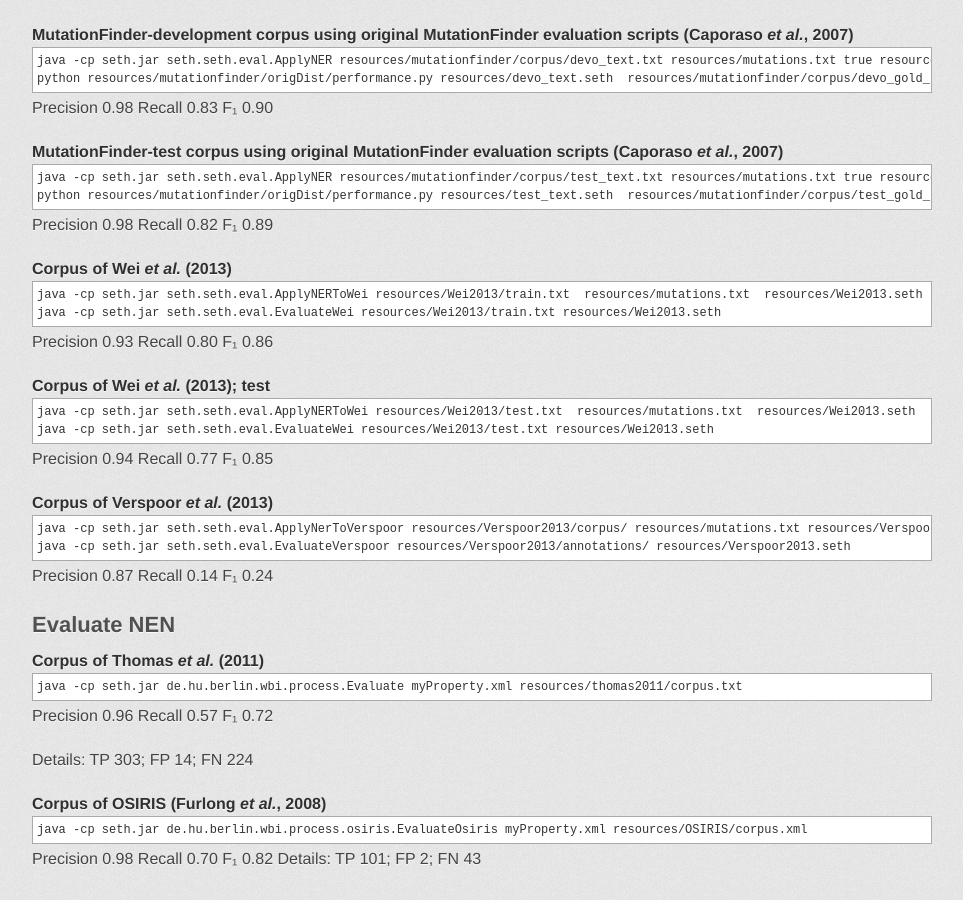
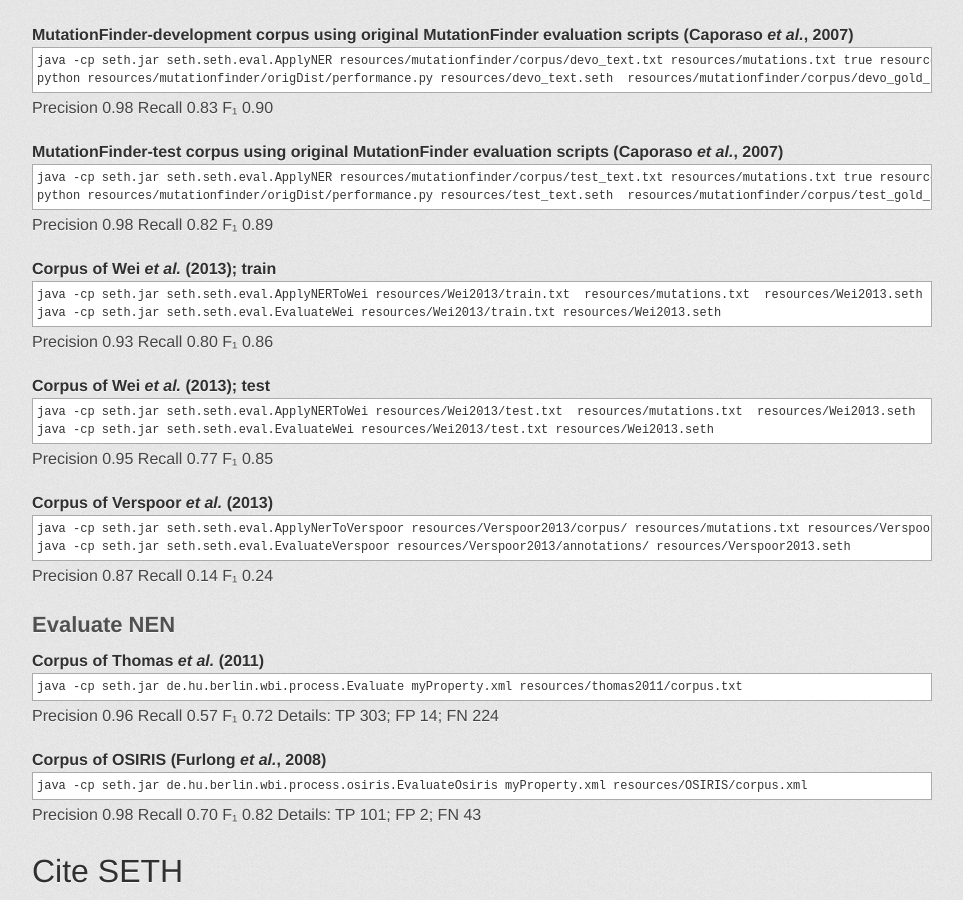
Before and after one commit to rockt/SETH, a Jekyll site: the page built from index.md, in a window 1280 px wide and 900 px high, scrolled down 3224 px. Shown: the whole window, without its empty margins (158-1121 px from the left). Built offline with Jekyll 4.4.1, drawn with Linux system fonts in a browser that asks for light colours; some web fonts are replaced.

Commit message:
Update index.md

```diff
--- a/index.md
+++ b/index.md
@@ -154,7 +154,7 @@ Precision 0.98
 Recall    0.82
 F₁        0.89
 
-#### Corpus of Wei *et al.* (2013)
+#### Corpus of Wei *et al.* (2013); train
     java -cp seth.jar seth.seth.eval.ApplyNERToWei resources/Wei2013/train.txt  resources/mutations.txt  resources/Wei2013.seth
     java -cp seth.jar seth.seth.eval.EvaluateWei resources/Wei2013/train.txt resources/Wei2013.seth
 
@@ -166,7 +166,7 @@ F₁        0.86
     java -cp seth.jar seth.seth.eval.ApplyNERToWei resources/Wei2013/test.txt  resources/mutations.txt  resources/Wei2013.seth
     java -cp seth.jar seth.seth.eval.EvaluateWei resources/Wei2013/test.txt resources/Wei2013.seth
 
-Precision 0.94
+Precision 0.95
 Recall    0.77
 F₁        0.85
 
@@ -188,7 +188,6 @@ F₁        0.24
 Precision 0.96
 Recall    0.57
 F₁        0.72
-
 Details: TP 303; FP 14; FN 224
 
 
```
